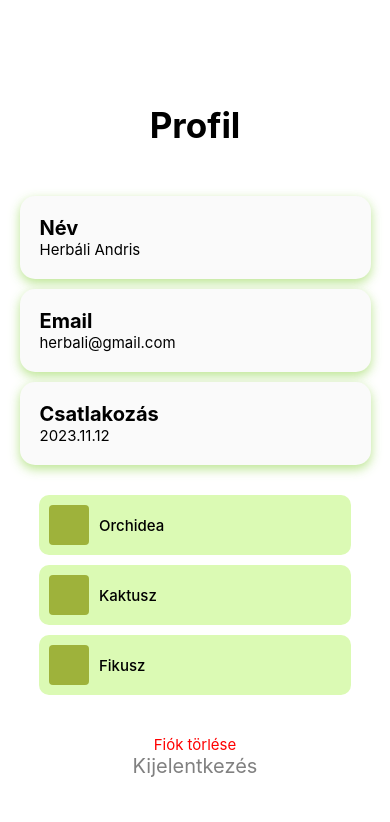
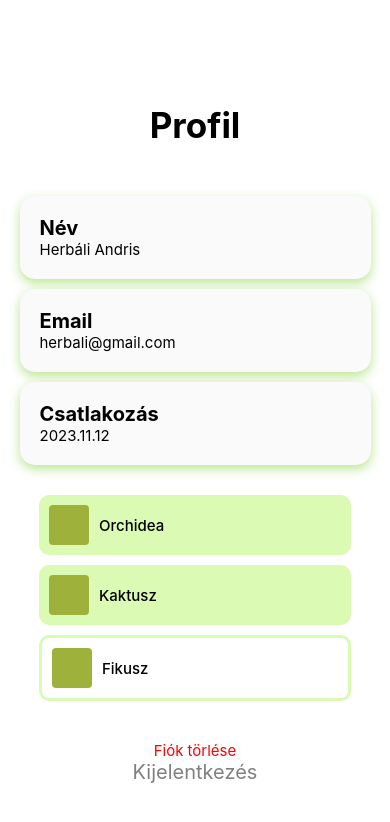
Before and after one commit to Kdorina/mobil_planty_react_native, a React Native app: screen /Profile in a window 390 px wide. Shown: the top 822 px of the page. Built offline with nearby package versions, Linux system fonts and the light colour scheme; some icons are missing.

Commit message:
profilscreen formazas

```diff
--- a/screens/ProfileScreen.js
+++ b/screens/ProfileScreen.js
@@ -70,7 +70,7 @@ export default function ProfileScreen() {
             <Text style={styles.myplant}>Kaktusz</Text>
           </View>
 
-          <View style={{flexDirection:"row",alignItems:'center', backgroundColor:"#dbfab4", borderRadius:10, marginBottom:10}}>
+          <View style={{flexDirection:"row",alignItems:'center', borderColor:"#dbfab4", borderWidth:3, borderRadius:10, marginBottom:10}}>
             <View style={{backgroundColor:'#9EB23B',borderRadius:'10%',margin:10,width:40,height:40}}></View>
             <Text style={styles.myplant}>Fikusz</Text>
           </View>
```
